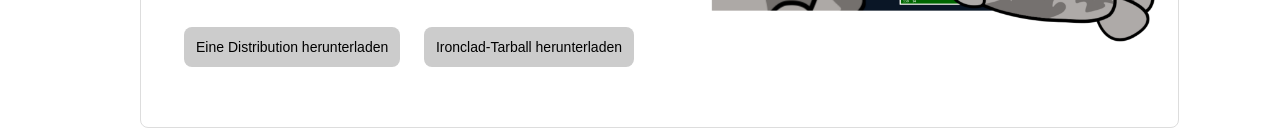
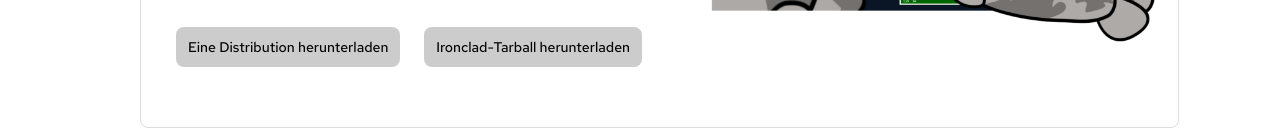
Before and after one commit to Ironclad-Project/ironclad-project.github.io, a plain HTML site: page de/index.html in a window 1280 px wide. Shown: the part 440-570 px from the top of the page. Drawn offline with Linux system fonts and the light colour scheme.

Commit message:
fix button font
Signed-off-by: streaksu <streaksu@mailbox.org>

```diff
--- a/styles/ironclad.css
+++ b/styles/ironclad.css
@@ -97,6 +97,7 @@ nav a img {
 .buttonlist button {
     margin-right: 10px;
     margin-left:  10px;
+    font-family: 'Red Hat Text', Arial;
 }
 
 img {
```
